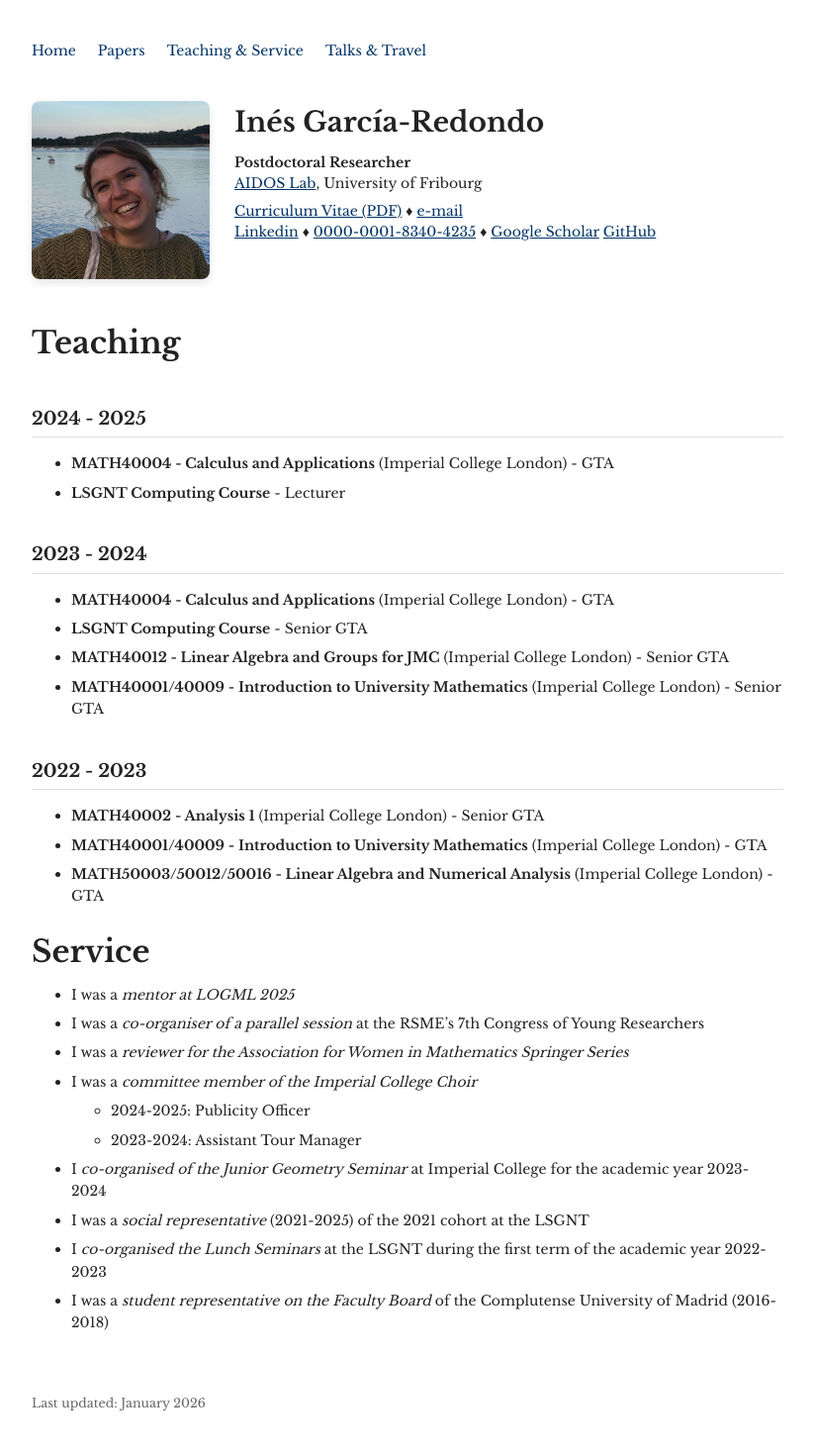
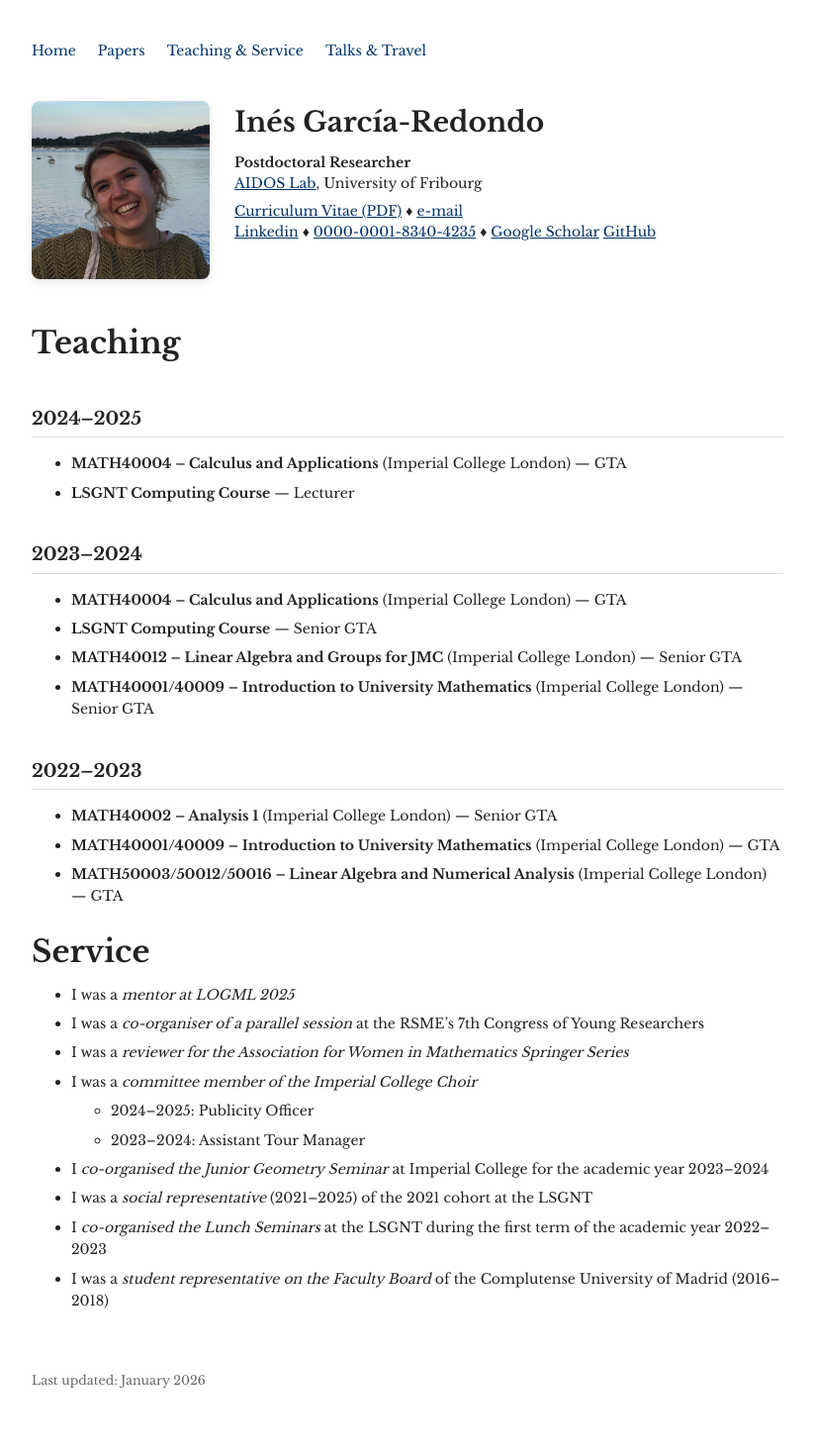
Before and after one commit to inesgare/inesgare.github.io, a Jekyll site: the page built from teaching.md, in a window 1280 px wide. Shown: the whole page at 99% size, without its empty margins (228-1051 px from the left). Built offline with Jekyll 4.4.1, drawn with Linux system fonts in a browser that asks for light colours; after the commit the page ends 1446 px from its top, so only the background shows below that.

Commit message:
asteriscs

```diff
--- a/teaching.md
+++ b/teaching.md
@@ -2,26 +2,25 @@
 title: Teaching & Service
 layout: default
 ---
-
 # Teaching
 
-## 2024 - 2025
+## 2024–2025
 
-- **MATH40004 - Calculus and Applications** (Imperial College London) - GTA
-- **LSGNT Computing Course** - Lecturer
+- **MATH40004 – Calculus and Applications** (Imperial College London) — GTA
+- **LSGNT Computing Course** — Lecturer
 
-## 2023 - 2024
+## 2023–2024
 
-- **MATH40004 - Calculus and Applications** (Imperial College London) - GTA
-- **LSGNT Computing Course** - Senior GTA
-- **MATH40012 - Linear Algebra and Groups for JMC** (Imperial College London) - Senior GTA
-- **MATH40001/40009 - Introduction to University Mathematics** (Imperial College London) - Senior GTA
+- **MATH40004 – Calculus and Applications** (Imperial College London) — GTA
+- **LSGNT Computing Course** — Senior GTA
+- **MATH40012 – Linear Algebra and Groups for JMC** (Imperial College London) — Senior GTA
+- **MATH40001/40009 – Introduction to University Mathematics** (Imperial College London) — Senior GTA
 
-## 2022 - 2023
+## 2022–2023
 
-- **MATH40002 - Analysis 1** (Imperial College London) - Senior GTA
-- **MATH40001/40009 - Introduction to University Mathematics** (Imperial College London) - GTA
-- **MATH50003/50012/50016 - Linear Algebra and Numerical Analysis** (Imperial College London) - GTA
+- **MATH40002 – Analysis 1** (Imperial College London) — Senior GTA
+- **MATH40001/40009 – Introduction to University Mathematics** (Imperial College London) — GTA
+- **MATH50003/50012/50016 – Linear Algebra and Numerical Analysis** (Imperial College London) — GTA
 
 # Service
 
@@ -29,9 +28,9 @@ layout: default
 - I was a *co-organiser of a parallel session* at the RSME's 7th Congress of Young Researchers
 - I was a *reviewer for the Association for Women in Mathematics Springer Series*
 - I was a *committee member of the Imperial College Choir*
-    - 2024-2025: Publicity Officer
-    - 2023-2024: Assistant Tour Manager
-- I *co-organised of the Junior Geometry Seminar* at Imperial College for the academic year 2023-2024
-- I was a *social representative* (2021-2025) of the 2021 cohort at the LSGNT
-- I *co-organised the Lunch Seminars* at the LSGNT during the first term of the academic year 2022-2023
-- I was a *student representative on the Faculty Board* of the Complutense University of Madrid (2016-2018)
+    - 2024–2025: Publicity Officer
+    - 2023–2024: Assistant Tour Manager
+- I *co-organised the Junior Geometry Seminar* at Imperial College for the academic year 2023–2024
+- I was a *social representative* (2021–2025) of the 2021 cohort at the LSGNT
+- I *co-organised the Lunch Seminars* at the LSGNT during the first term of the academic year 2022–2023
+- I was a *student representative on the Faculty Board* of the Complutense University of Madrid (2016–2018)
```
Also changed, not shown: papers.md (+7 -7 lines).
